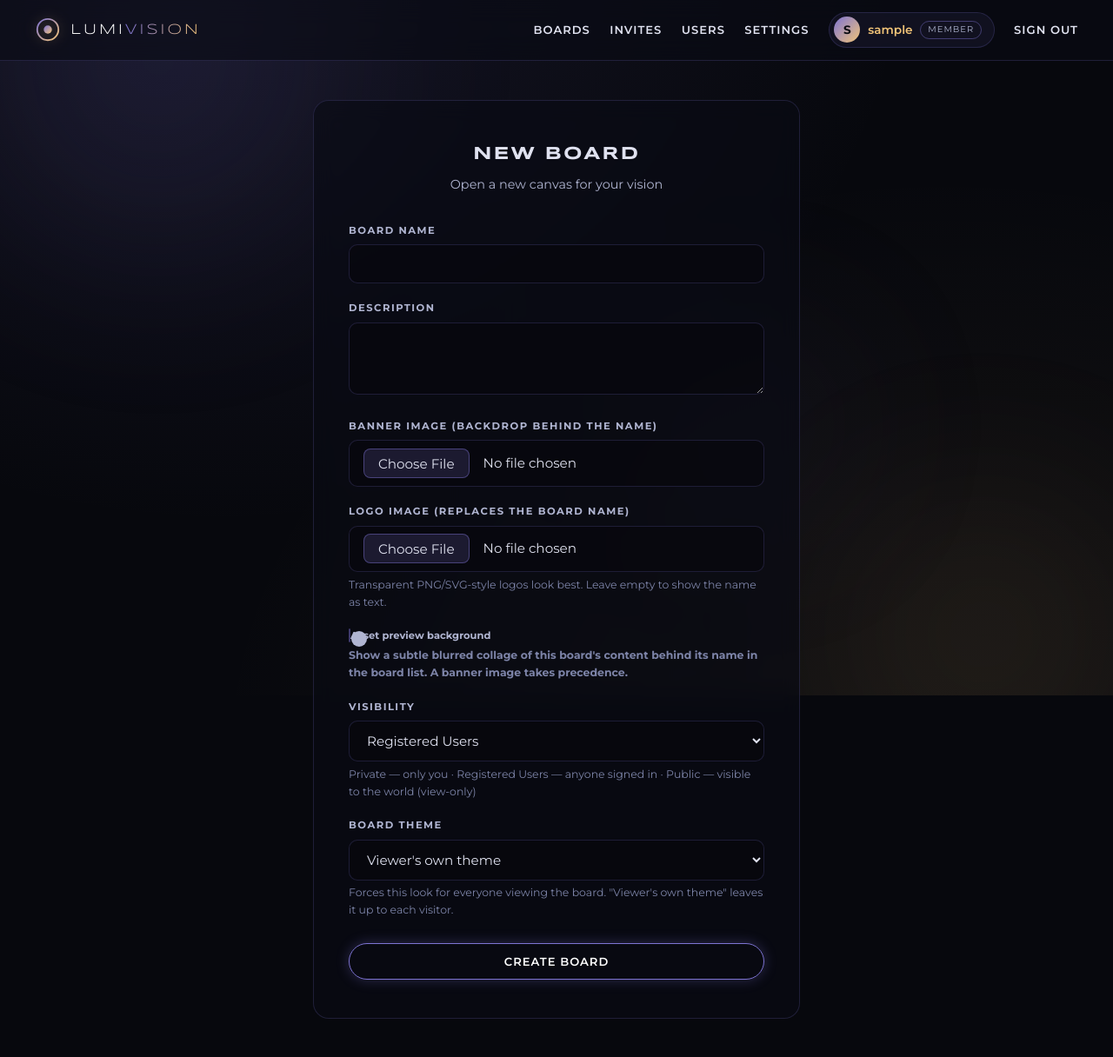
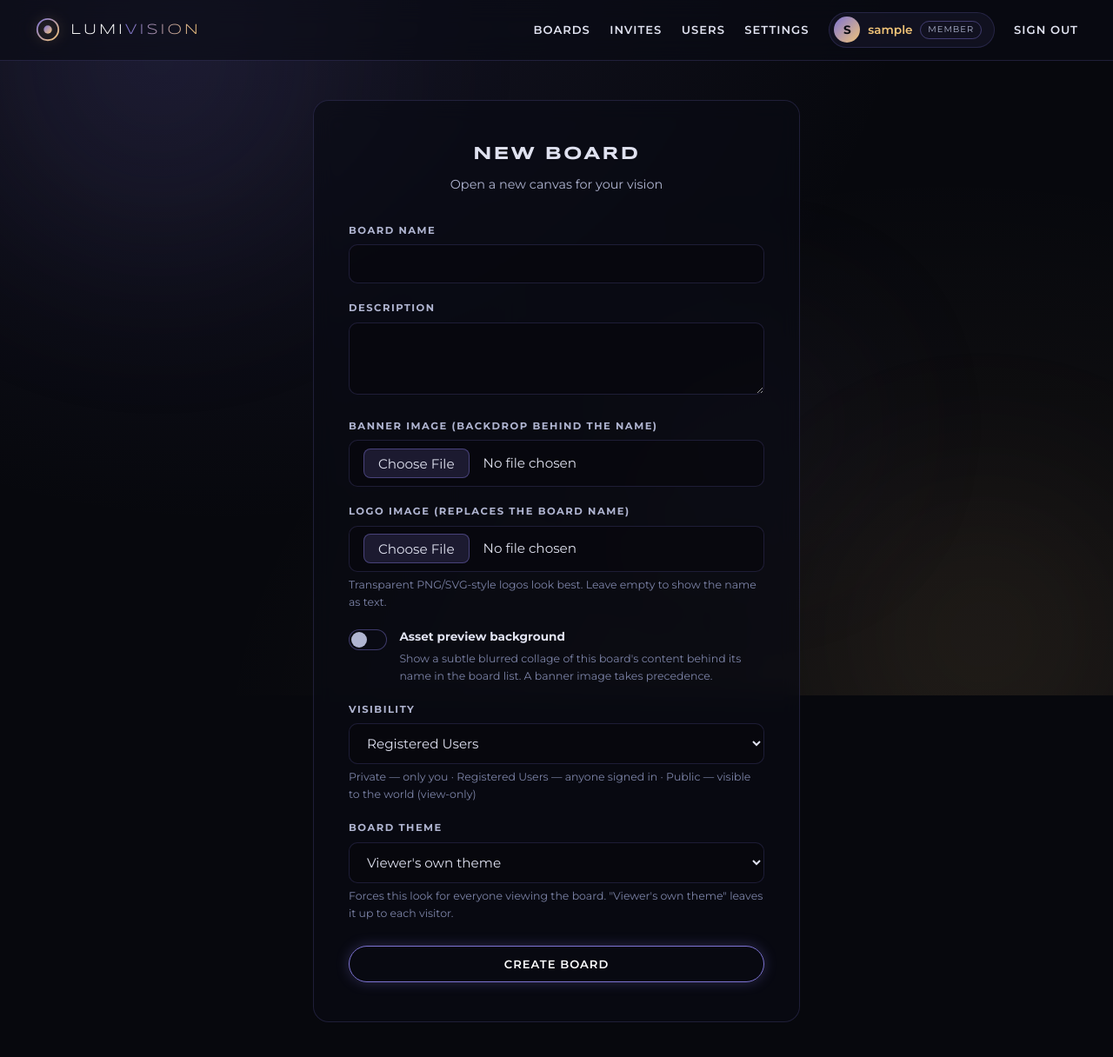
Before and after one commit to bradqui/Lumivision, a Django app: page /boards/new/ in a window 1280 px wide. Shown: the top 1216 px of the page at 87% size. Run offline with Django 5.2, Linux system fonts and the light colour scheme; the visitor is signed in with stand-in values (Sample User, id 1); data comes from the database, SQL or seed files in the repository; some libraries are stand-ins or nearby versions.

Commit message:
Fix collapsed switch toggle inside form fields
.lv-field label (display:block, uppercase) out-specified .lv-switch-row,
so the board form's toggle lost its flex layout: the inline track span
collapsed to nothing and the knob floated over the label text. Add a
.lv-field label.lv-switch-row override and make the track inline-block.
Also assert the dashboard collage renders all four previews.

Co-Authored-By: Claude Fable 5 <noreply@anthropic.com>

```diff
--- a/static/css/lumivision.css
+++ b/static/css/lumivision.css
@@ -860,7 +860,7 @@ input[type="file"]::file-selector-button:hover { background: rgba(var(--a1),0.35
 }
 .lv-cat-suggest .lv-chip { padding: 0.24rem 0.75rem; font-size: 0.7rem; }
 
-/* toggle switch (site settings) */
+/* toggle switch (site settings, board form) */
 .lv-switch-row {
     display: flex;
     align-items: flex-start;
@@ -868,8 +868,18 @@ input[type="file"]::file-selector-button:hover { background: rgba(var(--a1),0.35
     cursor: pointer;
     max-width: 640px;
 }
+/* inside a form field, out-specify the .lv-field label styling */
+.lv-field label.lv-switch-row {
+    display: flex;
+    font-size: 0.85rem;
+    font-weight: 400;
+    text-transform: none;
+    letter-spacing: normal;
+    color: var(--text);
+}
 .lv-switch { display: none; }
 .lv-switch-row .track {
+    display: inline-block;
     flex-shrink: 0;
     width: 44px;
     height: 24px;
--- a/templates/core/board_form.html
+++ b/templates/core/board_form.html
@@ -31,7 +31,7 @@
                 {% if form.logo_image.errors %}<div class="lv-errors">{{ form.logo_image.errors.0 }}</div>{% endif %}
             </div>
             <div class="lv-field">
-                <label class="lv-switch-row" style="text-transform:none; letter-spacing:normal;">
+                <label class="lv-switch-row">
                     {{ form.show_asset_preview }}
                     <span class="track" aria-hidden="true"><span class="knob"></span></span>
                     <span>
```
Also changed, not shown: core/tests.py (+11 -0 lines).
